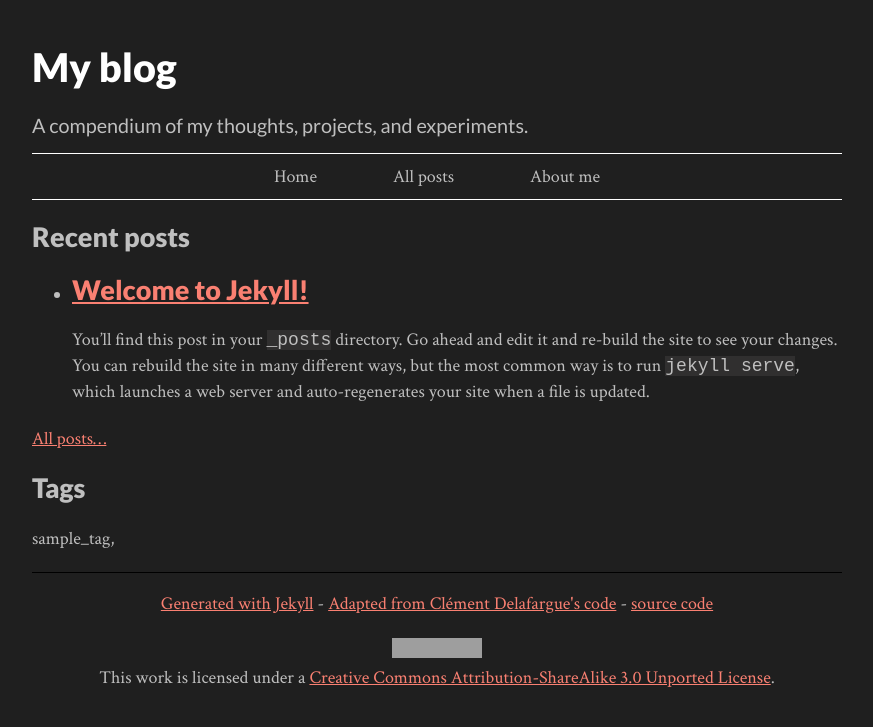
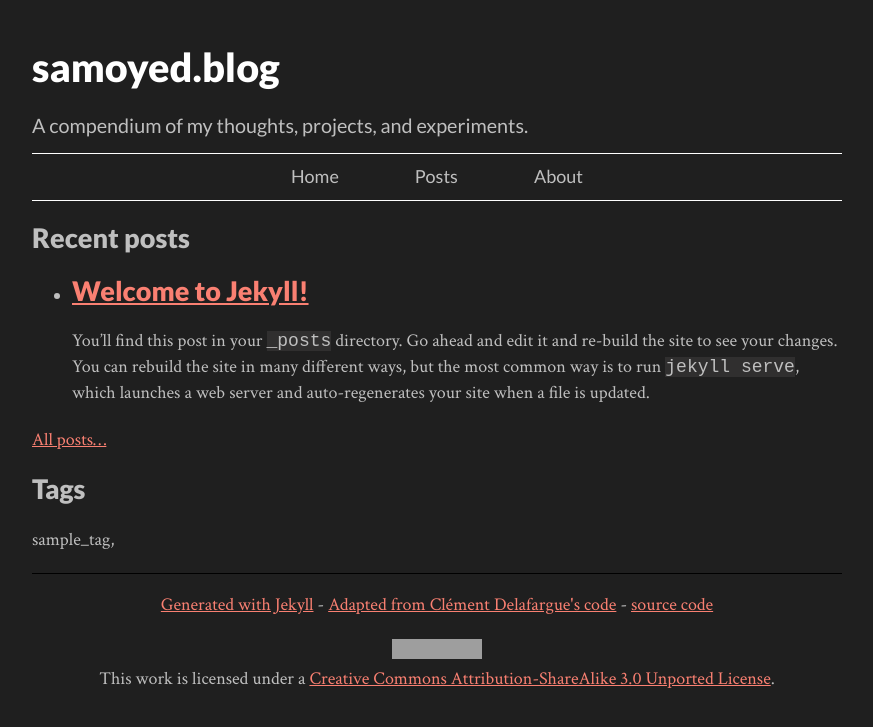
Before and after one commit to jar2333/jar2333.github.io, a Jekyll site: the page built from index.html, in a window 1280 px wide. Shown: the top 727 px of the page, without its empty margins (203-1076 px from the left). Built offline with Jekyll 4.4.1, drawn with Linux system fonts in a browser that asks for light colours; grey boxes are pictures that could not be loaded.

Commit message:
Changed navbar styling

```diff
--- a/_data/navigation.yaml
+++ b/_data/navigation.yaml
@@ -1,4 +1,6 @@
 - name: Home
   link: /
+- name: Posts
+  link: /posts/
 - name: About
   link: /about/
--- a/_layouts/default.html
+++ b/_layouts/default.html
@@ -22,7 +22,7 @@
     <!-- Header -->
     <header>
       <hgroup>
-        <h1><a href="/">My blog</a></h1>
+        <h1><a href="/">samoyed.blog</a></h1>
         <h2>A compendium of my thoughts, projects, and experiments.</h2>
       </hgroup>
     </header>
@@ -31,8 +31,8 @@
     <nav>
         <menu>
           <a href="/">Home</a>
-          <a href="/posts.html">All posts</a>
-          <a href="/about.html">About me</a>
+          <a href="/posts/">Posts</a>
+          <a href="/about.html">About</a>
           <!-- <a href="/atom.xml">Atom feed</a> -->
         </menu>
     </nav>
--- a/assets/css/default.css
+++ b/assets/css/default.css
@@ -64,6 +64,7 @@ nav {
 }
 
 nav a {
+    font-family: Lato;
     color: rgb(191, 191, 191);
     text-decoration: none;
     padding: 0 2em;
```
